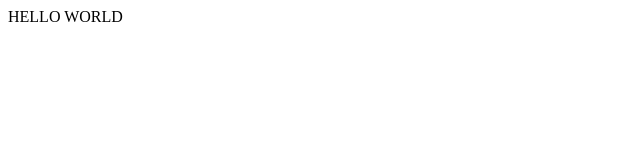
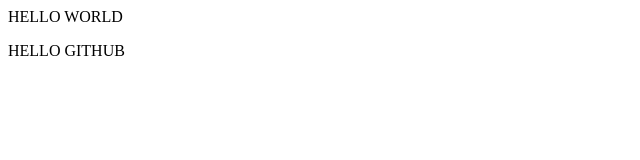
Before and after one commit to Tamanna-haritwal128/MYFirst-DEMO, a plain HTML site: page LocalRepo/INDEX.html in a window 1280 px wide. Shown: the whole page, without its empty margins (0-640 px from the left). Drawn offline with Linux system fonts and the light colour scheme.

Commit message:
some messege

```diff
--- a/LocalRepo/INDEX.html
+++ b/LocalRepo/INDEX.html
@@ -1 +1,3 @@
 <p>HELLO WORLD</p>
+
+<p>HELLO GITHUB</p>
```
